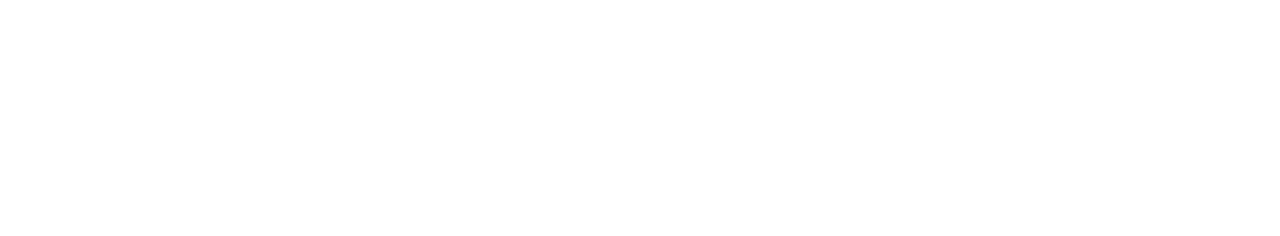
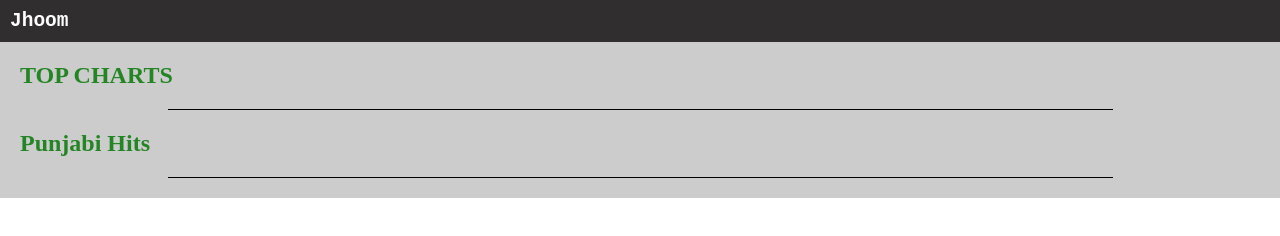
Before and after one commit to navinkrv/jhoom-music, a plain HTML site: page index.html in a window 1280 px wide. Drawn offline with Linux system fonts and the light colour scheme; the site is published under a folder, as on GitHub Pages, so addresses that start at the root find nothing; no server answers.

Commit message:
Add files via upload

```diff
--- a/index.html
+++ b/index.html
@@ -1 +1 @@
-<!doctype html><html lang="en"><head><meta charset="utf-8"/><meta name="viewport" content="width=device-width,initial-scale=1"/><meta name="theme-color" content="#000000"/><meta name="description" content="Web site created using create-react-app"/><title>React App</title><script defer="defer" src="/static/js/main.1b1fa67d.js"></script><link href="/static/css/main.5bd06373.css" rel="stylesheet"></head><body><noscript>You need to enable JavaScript to run this app.</noscript><div id="root"></div></body></html>
+<!doctype html><html lang="en"><head><meta charset="utf-8"/><meta name="viewport" content="width=device-width,initial-scale=1"/><meta name="theme-color" content="#000000"/><meta name="description" content="Web site created using create-react-app"/><title>React App</title><script defer="defer" src="static/js/main.1b1fa67d.js"></script><link href="static/css/main.5bd06373.css" rel="stylesheet"></head><body><noscript>You need to enable JavaScript to run this app.</noscript><div id="root"></div></body></html>
```
